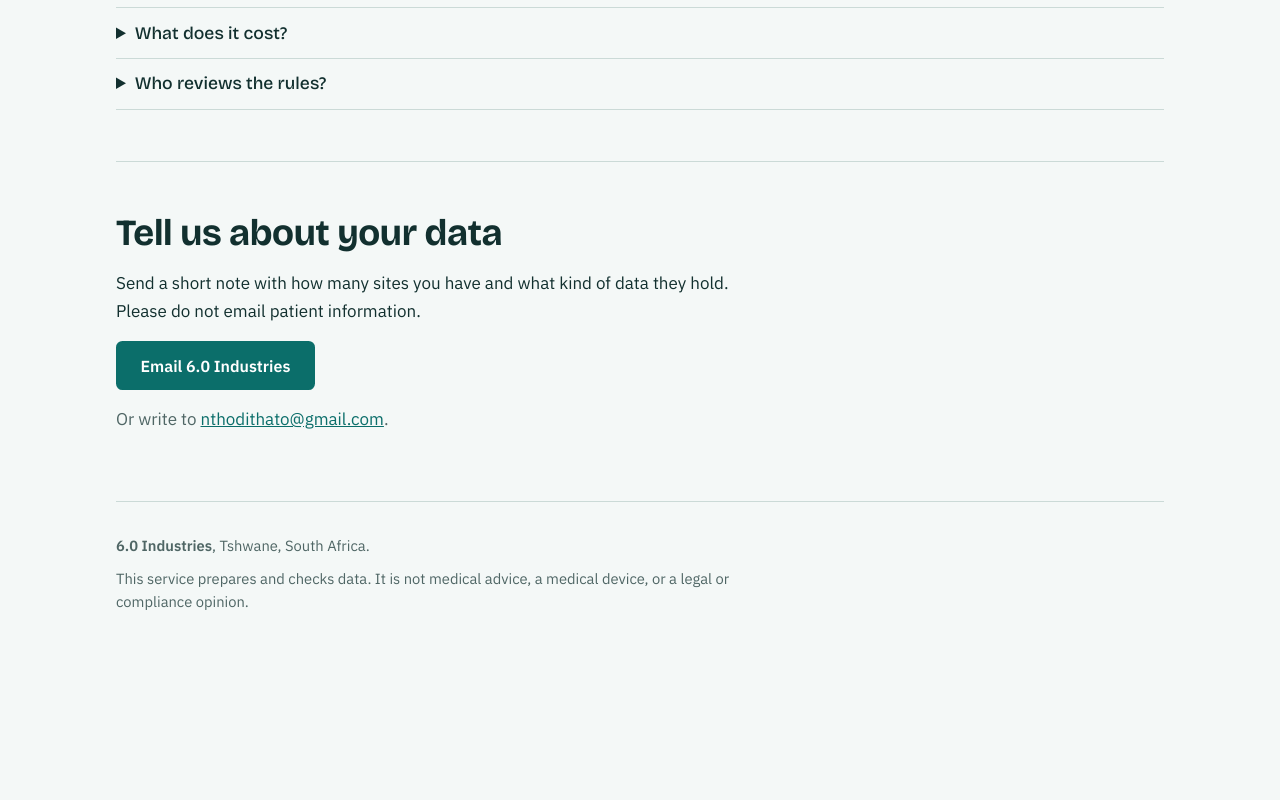
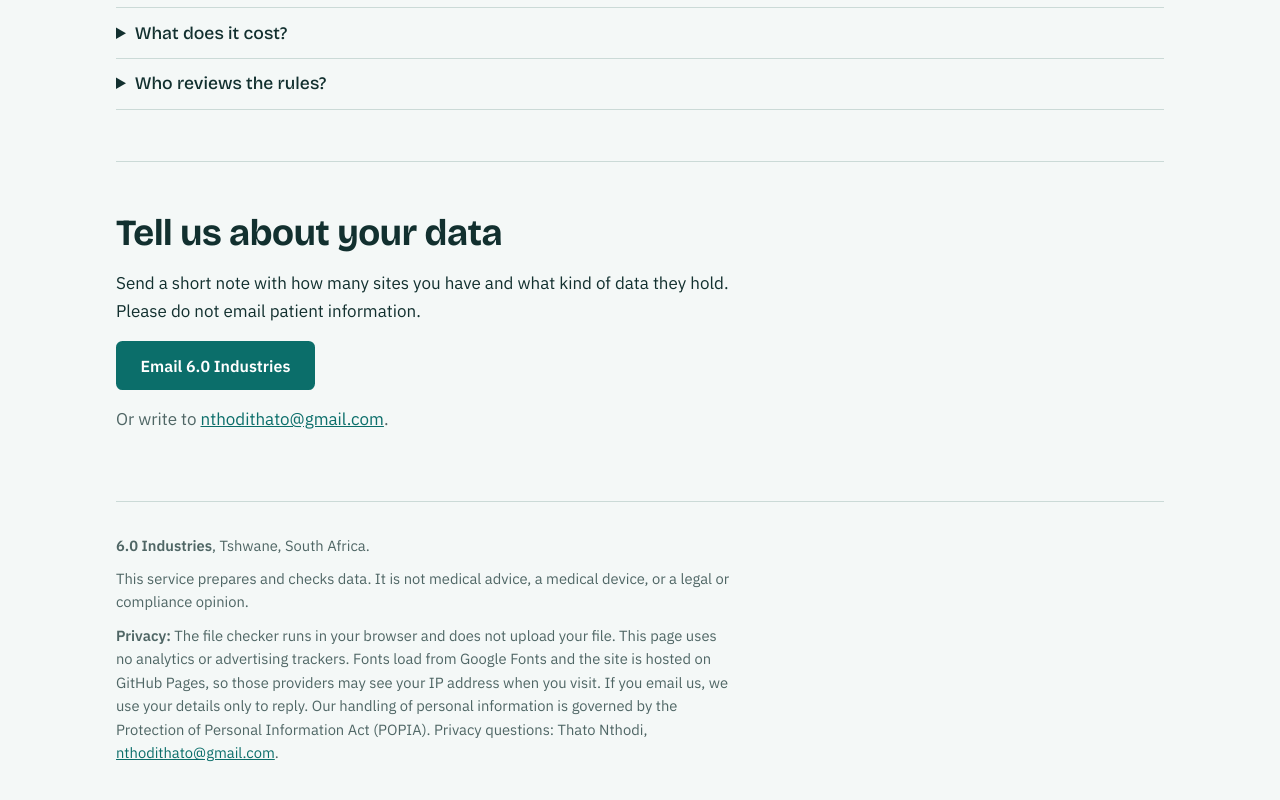
Before and after one commit to ThatoNthodi/HealthData-website, a plain HTML site: page index.html in a window 1280 px wide. Shown: the part 3840-4640 px from the top of the page. Before the commit the page ends 4504 px from the top, so only its background shows below. Drawn offline with nearby package versions, Linux system fonts and the light colour scheme.

Commit message:
Add privacy notice to footer

```diff
--- a/index.html
+++ b/index.html
@@ -236,6 +236,7 @@
   <footer>
     <p><b>6.0 Industries</b>, Tshwane, South Africa.</p>
     <p>This service prepares and checks data. It is not medical advice, a medical device, or a legal or compliance opinion.</p>
+    <p><b>Privacy:</b> The file checker runs in your browser and does not upload your file. This page uses no analytics or advertising trackers. Fonts load from Google Fonts and the site is hosted on GitHub Pages, so those providers may see your IP address when you visit. If you email us, we use your details only to reply. Our handling of personal information is governed by the Protection of Personal Information Act (POPIA). Privacy questions: Thato Nthodi, <a href="mailto:nthodithato@gmail.com">nthodithato@gmail.com</a>.</p>
   </footer>
 </div>
 <script>
```
